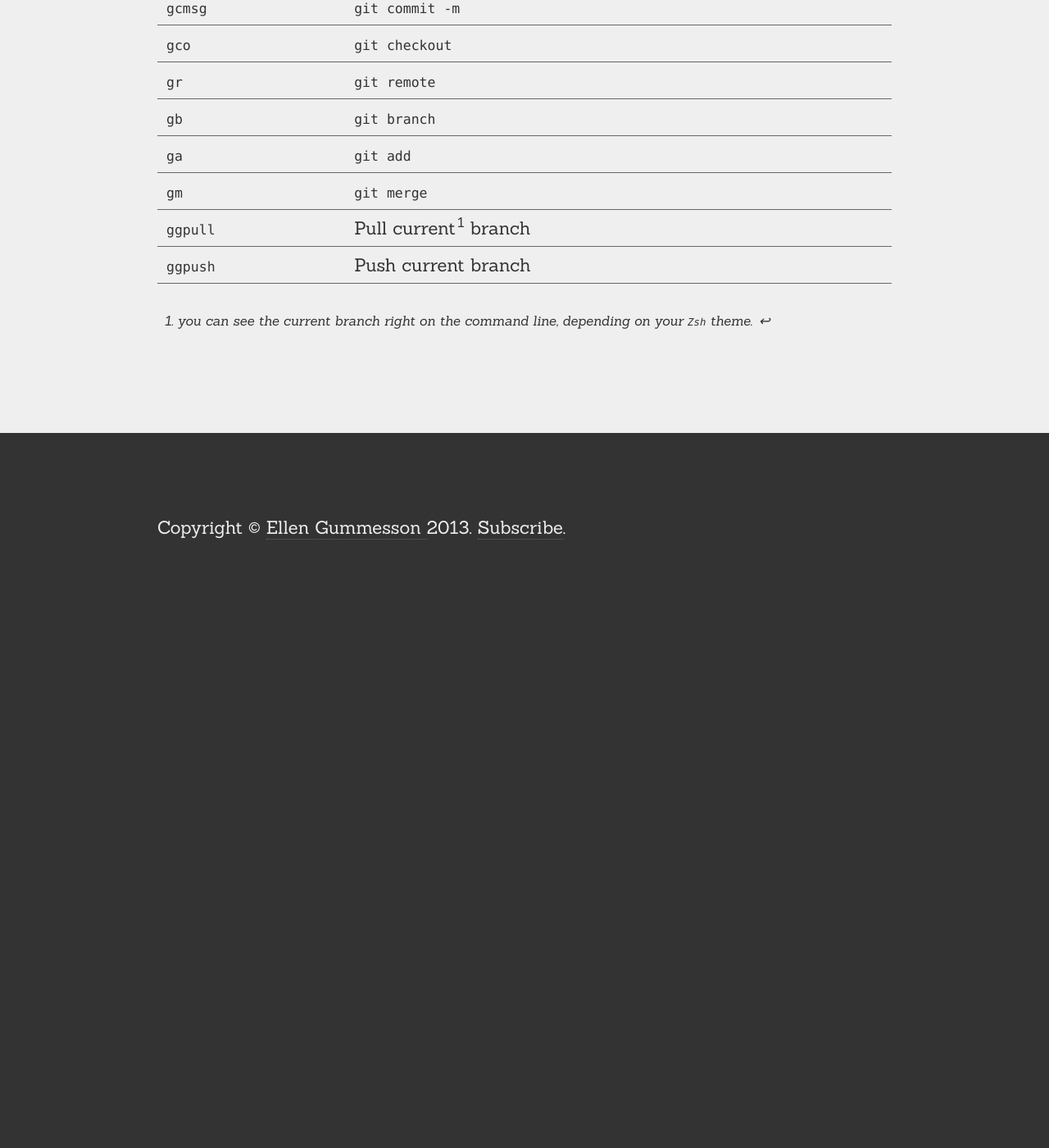
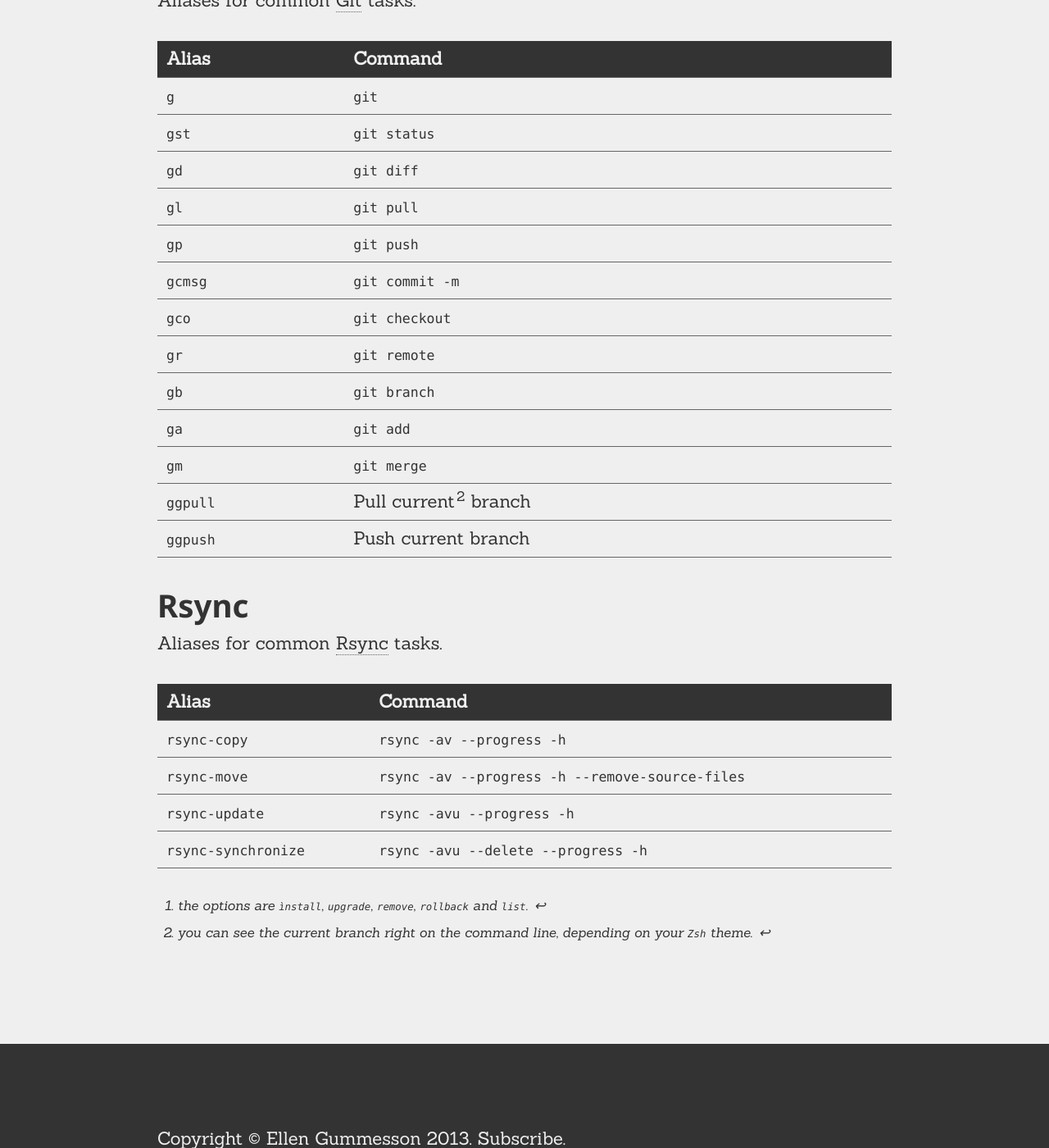
Before and after one commit to gummesson/ellengummesson, a Jekyll site: the page built from notes/oh-my-zsh.md, in a window 1280 px wide and 1400 px high, scrolled down 1007 px. Shown: the whole window at 82% size. Built offline with Jekyll 4.4.1, drawn with Linux system fonts in a browser that asks for light colours; nearby versions of some CDN libraries; before the commit the page ends 1766 px from its top, so only the background shows below that; some of the changed text lies outside the part shown.

Commit message:
Updated.

```diff
--- a/humans.txt
+++ b/humans.txt
@@ -7,7 +7,7 @@
 
 /* THE SITE */
 
-Last update: 2013/08/23
+Last update: 2013/08/24
   Standards: HTML5 & CSS3
  Components: normalize.css  (http://necolas.github.io/normalize.css/)
              Smallwork      (https://github.com/gummesson/smallwork)
--- a/notes/oh-my-zsh.md
+++ b/notes/oh-my-zsh.md
@@ -4,6 +4,16 @@
 ---
 
 A handy cheatsheet for [Oh my Zsh!](https://github.com/robbyrussell/oh-my-zsh)
+
+## Debian
+
+Aliases and functions for common [Debian](http://www.debian.org/) tasks.
+
+| Alias                | Command                 |
+|----------------------|-------------------------|
+| `ag`                 | `apt-get`               |
+| `acs`                | `apt-cache search`      |
+| `apt-history OPTION` |  Prints apt history[^1] |
 
 ## Git
 
@@ -22,7 +32,20 @@
 | `gb`     | `git branch`            |
 | `ga`     | `git add`               |
 | `gm`     | `git merge`             |
-| `ggpull` | Pull current[^1] branch |
+| `ggpull` | Pull current[^2] branch |
 | `ggpush` | Push current branch     |
 
-[^1]: you can see the current branch right on the command line, depending on your `Zsh` theme.
+## Rsync
+
+Aliases for common [Rsync](http://rsync.samba.org/) tasks.
+
+| Alias               | Command                                         |
+|---------------------|-------------------------------------------------|
+| `rsync-copy`        | `rsync -av --progress -h`                       |
+| `rsync-move`        | `rsync -av --progress -h --remove-source-files` |
+| `rsync-update`      | `rsync -avu --progress -h`                      |
+| `rsync-synchronize` | `rsync -avu --delete --progress -h`             |
+
+
+[^1]: the options are `ìnstall`, `upgrade`, `remove`, `rollback` and `list`.
+[^2]: you can see the current branch right on the command line, depending on your `Zsh` theme.
```
